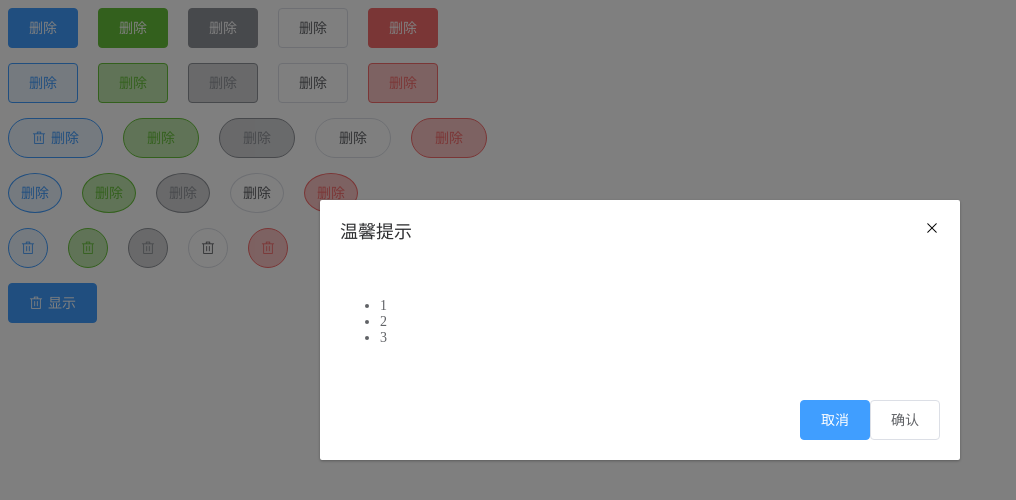
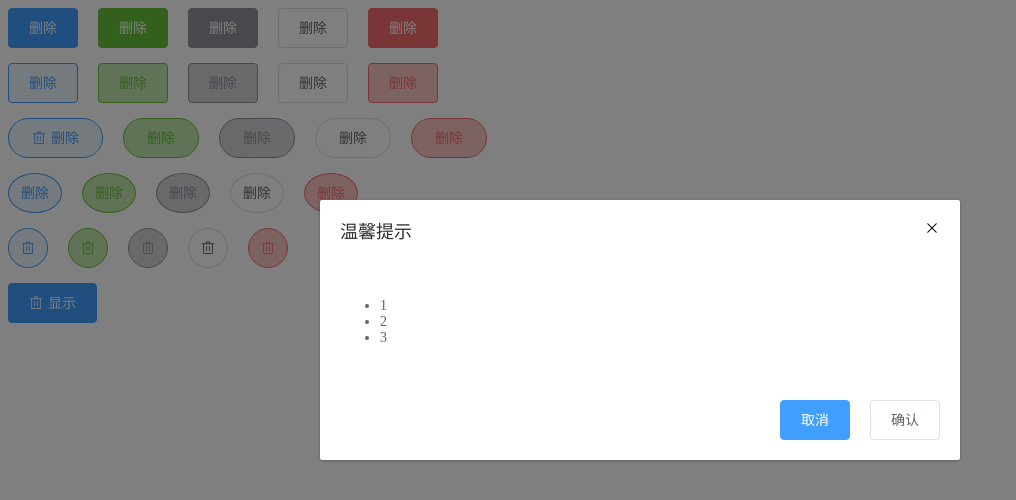
Before and after one commit to cuehuabuleng/tex-ui, a Vue app: page / in a window 1280 px wide. Both pictures are taken after a click on the button "显示". Shown: the top 500 px of the page, without its empty margins (0-1016 px from the left). Built offline with nearby package versions, Linux system fonts and the light colour scheme.

Commit message:
feat:dialog组件封装完成

```diff
--- a/src/App.vue
+++ b/src/App.vue
@@ -46,7 +46,7 @@
 
 <!-- sync修饰符是一个语法糖 -->
   <tex-button plain icon="tex-icon-delete" type="primary" @click="visible=true">显示</tex-button>
-  <tex-dialog title="温馨提示" width="50%" top="200px" :visible="visible" @close="close">
+  <tex-dialog title="温馨提示" width="50%" top="200px" v-model:visible.sync="visible">
     <ul>
       <li>1</li>
       <li>2</li>
@@ -76,9 +76,6 @@ export default {
       e.preventDefault();
 
       console.log(1);
-    },
-    close(){
-      this.visible = false
     }
   },
 };
--- a/src/components/dialog.vue
+++ b/src/components/dialog.vue
@@ -1,7 +1,8 @@
 <template>
+  <transition name="dialog">
     <!-- 遮罩层  .self代表点击自己才触发 -->
     <div class="tex-dialog_wrapper" v-show="visible" @click.self="handleClose">
-    <div class="tex-dialog" :style="{ width, marginTop:top }">
+      <div class="tex-dialog" :style="{ width, marginTop: top }">
         <div class="tex-dialog_header">
           <slot name="title">
             <span class="tex-dialog_title">{{ title }}</span>
@@ -12,15 +13,14 @@
         </div>
         <div class="tex-dialog_body">
           <!-- 默认插槽 -->
-          <slot>
-
-          </slot>
+          <slot></slot>
         </div>
-      <div class="tex-dialog_footer" v-if="$slots.footer">
+        <div class="tex-dialog_footer">
           <slot name="footer"></slot>
         </div>
       </div>
     </div>
+  </transition>
 </template>
 <script>
 export default {
@@ -38,20 +38,22 @@ export default {
       type: String,
       default: "15vh",
     },
-    visible:{
-        type:Boolean,
-        default:false
-    }
+    visible: {
+      type: Boolean,
+      default: false,
+    },
   },
   methods: {
-      handleClose(){
-          this.$emit('close', false)
-      }
+    handleClose() {
+      this.$emit("update:visible", false);
+    },
   },
 };
 </script>
 
 <style lang="less" scoped>
+// scopd会给当前组件中的模板中的所有元素添加一个  随机的属性
+// scoped会给当前组件中所有样式  也添加一个对应的属性选择器
 .tex-dialog_wrapper {
   position: fixed;
   top: 0;
@@ -62,7 +64,7 @@ export default {
   margin: 0;
 
   background-color: rgba(0, 0, 0, 0.5);
-
+}
 .tex-dialog {
   position: relative;
   margin: 15vh auto 50px;
@@ -73,7 +75,7 @@ export default {
   width: 30%;
   z-index: 2001;
 
-    &_header {
+  .tex-dialog_header {
     padding: 20px 20px 10px;
     .tex-dialog_title {
       line-height: 24px;
@@ -96,29 +98,28 @@ export default {
     }
   }
 
-    &_body {
+  .tex-dialog_body {
     padding: 30px 20px;
     color: #606266;
     font-size: 14px;
     word-break: break-all;
   }
-    &_footer {
+  .tex-dialog_footer {
     padding: 10px 20px 20px;
     text-align: right;
     box-sizing: border-box;
-    //   这里的样式不起效
-      .tex-button:first-child {
+    //   深度选择器 sass中的深度选择器写法是 ::v-deep
+    /deep/ .tex-button:first-child {
       margin-right: 20px;
     }
   }
 }
-}
 
-.dialog-fade-enter-active {
+.dialog-enter-active {
   animation: dialog-fade-in 0.4s;
 }
 
-.dialog-fade-leave-active {
+.dialog-leave-active {
   animation: dialog-fade-out 0.4s;
 }
 
```
Lines whose indentation alone changed are shown as unchanged.
